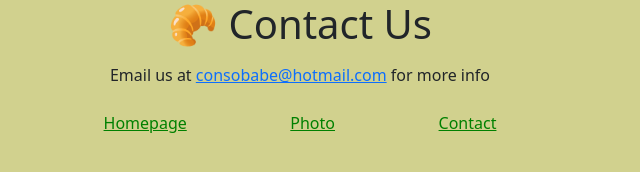
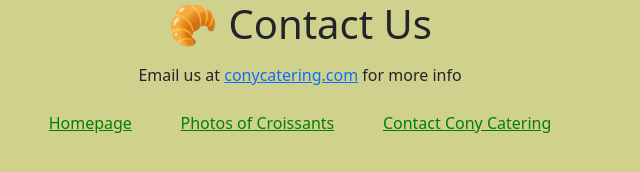
Before and after one commit to Connie-oyoyo/Croissant, a plain HTML site: page contact.html in a window 1280 px wide. Shown: the whole page, without its empty margins (0-640 px from the left). Drawn offline with nearby package versions, Linux system fonts and the light colour scheme.

Commit message:
Changed mail address

```diff
--- a/contact.html
+++ b/contact.html
@@ -12,13 +12,13 @@
 <body>
     <h1>🥐 Contact Us</h1>
     <div class="mail"> Email us at
-    <a href="mailto:consobabe@hotmail.com">consobabe@hotmail.com</a> for more info
+    <a href="mailto:cony@conycatering.com">conycatering.com</a> for more info
     </div>
     <br />
     <div class="links">
     <a href="/"> Homepage </a>
-    <a href="/photo.html"> Photo </a>
-    <a href="/contact.html"> Contact </a>
+    <a href="/photo.html"> Photos of Croissants </a>
+    <a href="/contact.html"> Contact Cony Catering </a>
     </div>
 
 </body>
```
Also changed, not shown: index.html (+2 -2 lines), photo.html (+2 -2 lines).
